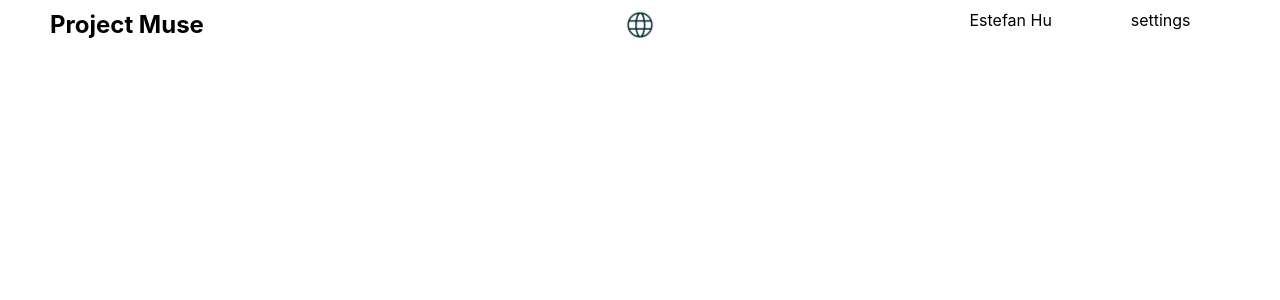
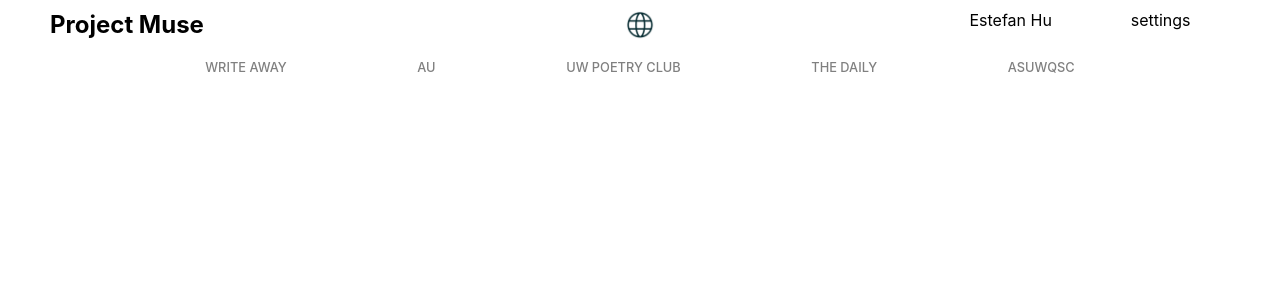
Before and after one commit to EstefanHu/MuseMarkIV, a React (Create React App) app in the folder client/: page /dashboard in a window 1280 px wide. Shown: the top 300 px of the page. Built offline with nearby package versions, Linux system fonts and the light colour scheme.

Commit message:
Updateding Navigation process

```diff
--- a/client/src/App.css
+++ b/client/src/App.css
@@ -12,5 +12,5 @@ main {
                        "hosts content";
   grid-gap: 10px;
   width: 1200px;
-  margin: 60px auto;
+  margin: 100px auto;
 }
--- /dev/null
+++ b/client/src/components/nav/info.js
@@ -0,0 +1,22 @@
+import React from 'react';
+
+import Logo from './info/logo';
+import Icon from './info/icon';
+import Actions from './info/actions';
+
+const Info = props => {
+  return (
+    <span style={ primary }>
+      <Logo />
+      <Icon />
+      <Actions user={ props.user } />
+    </span>
+  )
+}
+
+const primary = {
+  display: 'flex',
+  justifyContent: 'space-between',
+}
+
+export default Info;
--- a/client/src/components/nav/nav.js
+++ b/client/src/components/nav/nav.js
@@ -1,27 +1,26 @@
 import React from 'react';
 
-import Logo from './logo';
-import Icon from './icon';
-import Actions from './actions';
+import Info from './info';
+import Navigator from './navigator';
 
 const Nav = props => {
   return (
     <nav style={ navBar }>
-      <Logo />
-      <Icon />
-      <Actions user={ props.user } />
+      <Info user={ props.user } />
+      <Navigator />
     </nav>
   )
 }
 
 const navBar = {
   display: 'flex',
+  flexDirection: 'column',
   justifyContent: 'space-between',
   position: 'fixed',
   left: '0',
   top: '0',
   right: '0',
-  height: '60px',
+  height: '100px',
   backgroundColor: 'white',
   zIndex: '10',
   padding: '10px 50px',
--- /dev/null
+++ b/client/src/components/nav/navigator.js
@@ -0,0 +1,24 @@
+import React from 'react';
+
+import Item from './navigator/item';
+
+const Navigator = () => {
+  const clubs = ['Write Away', 'AU', 'UW Poetry Club', 'The Daily', 'ASUWQSC'];
+
+  return (
+    <span style={ navigator }>
+      {clubs.map(item => (
+        <Item name={item} />
+      ))}
+    </span>
+  )
+}
+
+const navigator = {
+  display: 'flex',
+  justifyContent: 'space-around',
+  margin: '20px auto',
+  width: '1000px',
+}
+
+export default Navigator;
--- /dev/null
+++ b/client/src/components/nav/navigator/item.js
@@ -0,0 +1,16 @@
+import React from 'react';
+
+const Item = props => {
+  return (
+    <p style={ item }>{ props.name }</p>
+  )
+}
+
+const item = {
+  color: 'grey',
+  textTransform: 'uppercase',
+  fontSize: '.8rem',
+  fontWeight: '500'
+}
+
+export default Item;
--- a/client/src/components/views/home.js
+++ b/client/src/components/views/home.js
@@ -19,7 +19,7 @@ const Home = () => {
     <main>
       <Hero />
       <Hosts hubs={ hubs } />
-      <Content />
+      <Content isBase={ true } />
     </main>
   ) : (
     <main>
--- a/client/src/components/wrappers/base.js
+++ b/client/src/components/wrappers/base.js
@@ -3,7 +3,7 @@ import React from 'react';
 const Base = () => {
   return (
     <section>
-
+      <h1>Hello from Base</h1>
     </section>
   )
 }
--- a/client/src/components/wrappers/feed.js
+++ b/client/src/components/wrappers/feed.js
@@ -3,7 +3,7 @@ import React from 'react';
 const Feed = props => {
   return (
     <section>
-
+      <h1>Feed</h1>
     </section>
   )
 }
```
Also changed, not shown: client/src/components/nav/info/actions.js (renamed from client/src/components/nav/actions.js), client/src/components/nav/info/icon.js (renamed from client/src/components/nav/icon.js), client/src/components/nav/info/logo.js (renamed from client/src/components/nav/logo.js).
